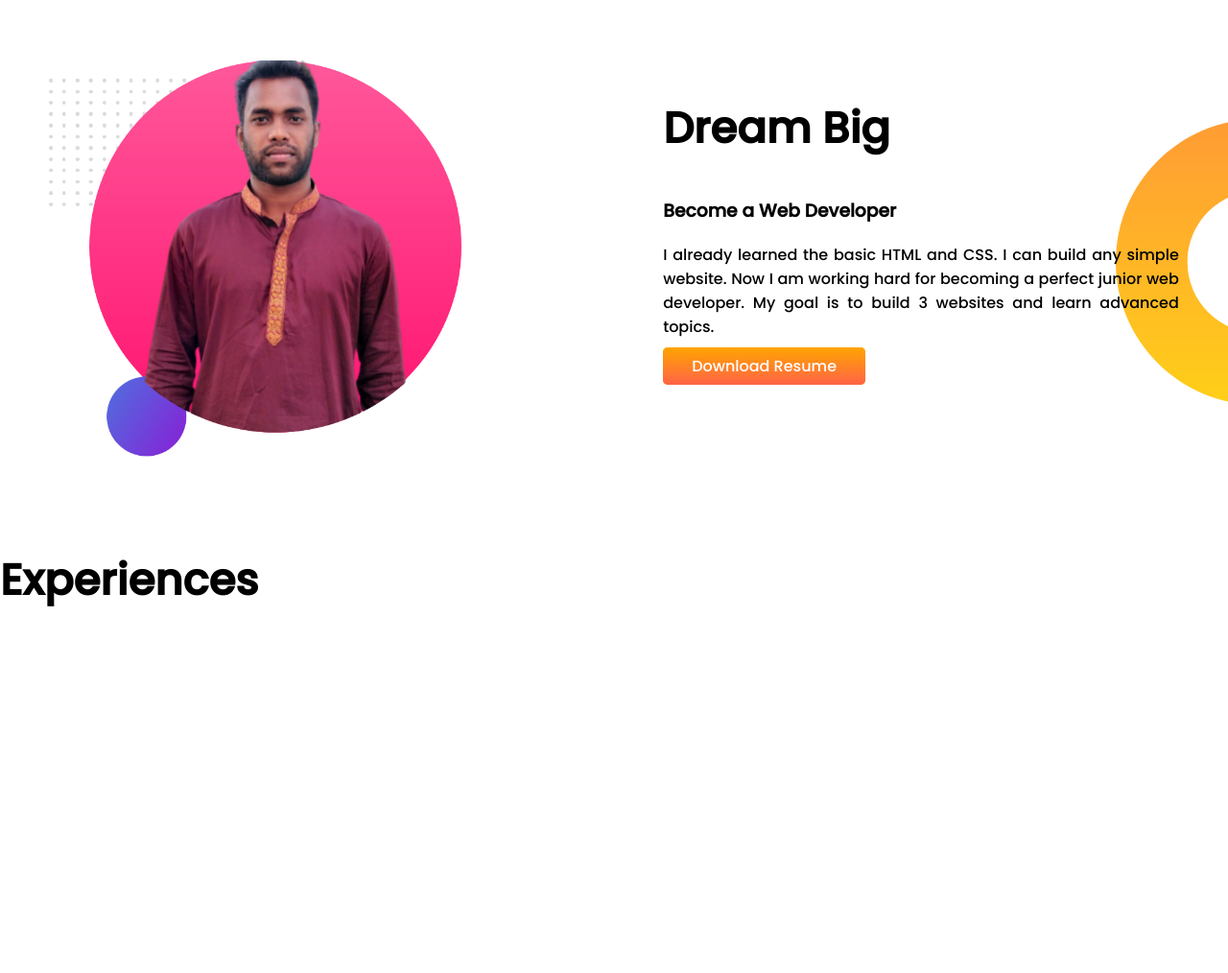
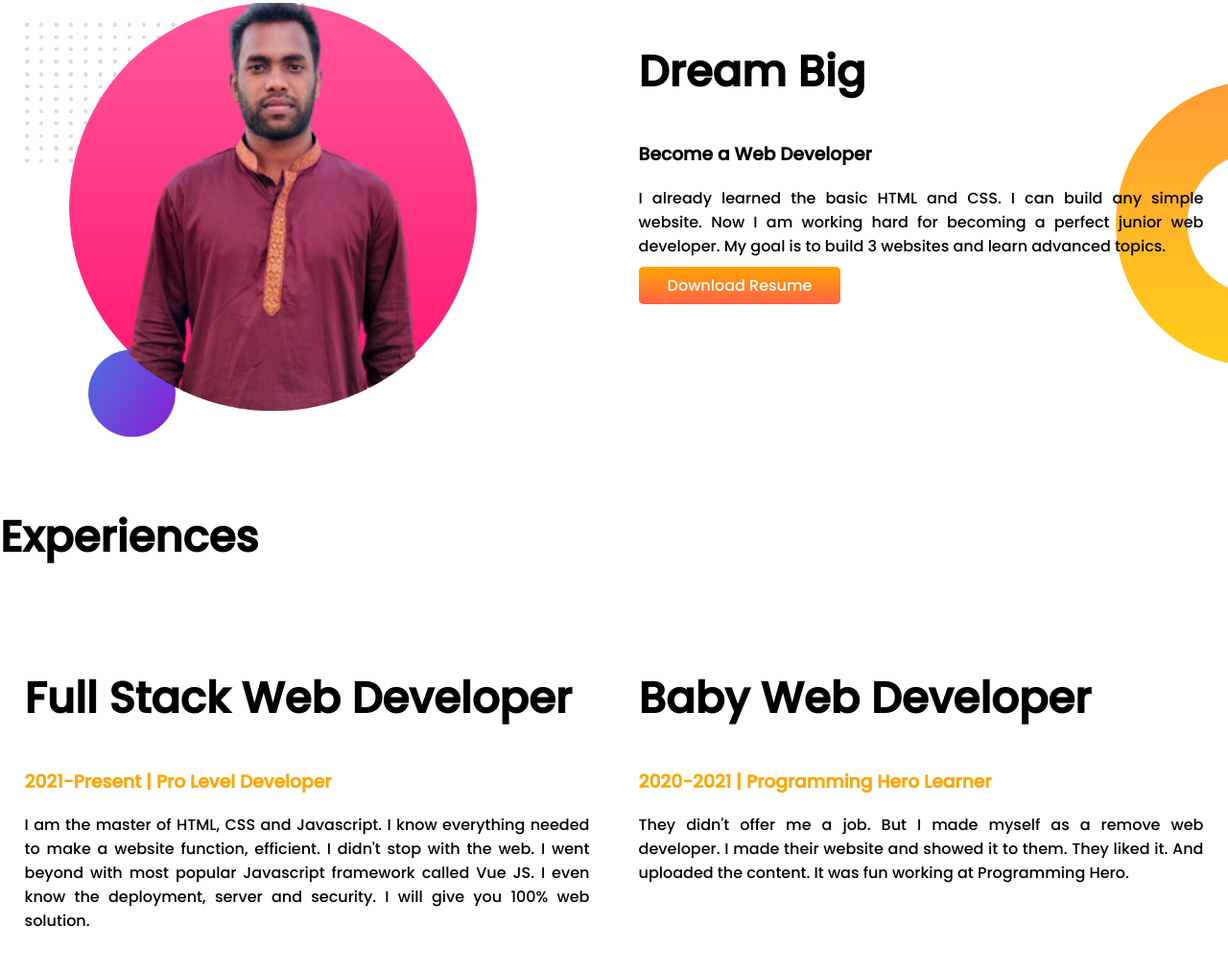
Before and after one commit to MohammadNasir520/developer-portfolio, a plain HTML site: page index.html in a window 1280 px wide. Shown: the part 548-1562 px from the top of the page at 96% size. Before the commit the page ends 1225 px from the top, so only its background shows below. Drawn offline with Linux system fonts and the light colour scheme.

Commit message:
experience commit

```diff
--- a/index.html
+++ b/index.html
@@ -13,7 +13,7 @@
 </head>
 
 <body>
-    <section class="top-banner">
+    <section class="top-banner flex">
         <div class="half-width">
             <h1> Welcome To</h1>
             <h1> <span class="orange-color">Mohmmad Nasir</span> World!</h1>
@@ -29,7 +29,7 @@
 
     </section>
 
-    <section class="dream-big">
+    <section class="dream-big flex">
         <div class="half-width">
             <img src="images/Nasir2.png" alt="">
         </div>
@@ -50,9 +50,25 @@
 
         </div>
     </section>
+
     <section>
         <h1> Experiences</h1>
-        <div></div>
+        <div class="flex">
+            <div class="half-width ">
+                <h1>Full Stack Web Developer</h1>
+                <h3 class="orange-color">2021-Present | Pro Level Developer</h3>
+                <p>I am the master of HTML, CSS and Javascript. I know everything needed to make a website function,
+                    efficient. I didn't stop with the web. I went beyond with most popular Javascript framework called
+                    Vue JS. I even know the deployment, server and security. I will give you 100% web solution. </p>
+            </div>
+            <div class="half-width ">
+                <h1>Baby Web Developer</h1>
+                <h3 class="orange-color"> 2020-2021 | Programming Hero Learner</h3>
+                <p>They didn't offer me a job. But I made myself as a remove web developer. I made their website and
+                    showed it to them. They liked it. And uploaded the content. It was fun working at Programming Hero.
+                </p>
+            </div>
+        </div>
     </section>
 </body>
 
--- a/style.css
+++ b/style.css
@@ -11,13 +11,13 @@
     color: orange;
 }
 
-section {
+.flex {
     display: flex;
 }
 
 .half-width {
     width: 50%;
-    padding: 4%;
+    padding: 2%;
 }
 
 .half-width img {
```
